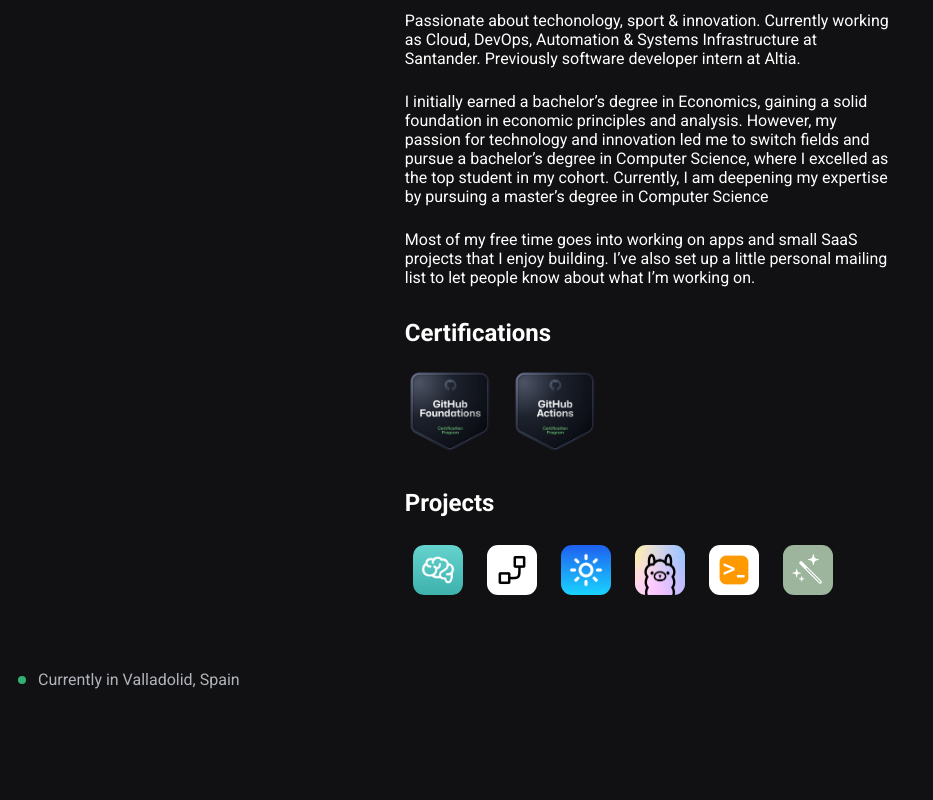
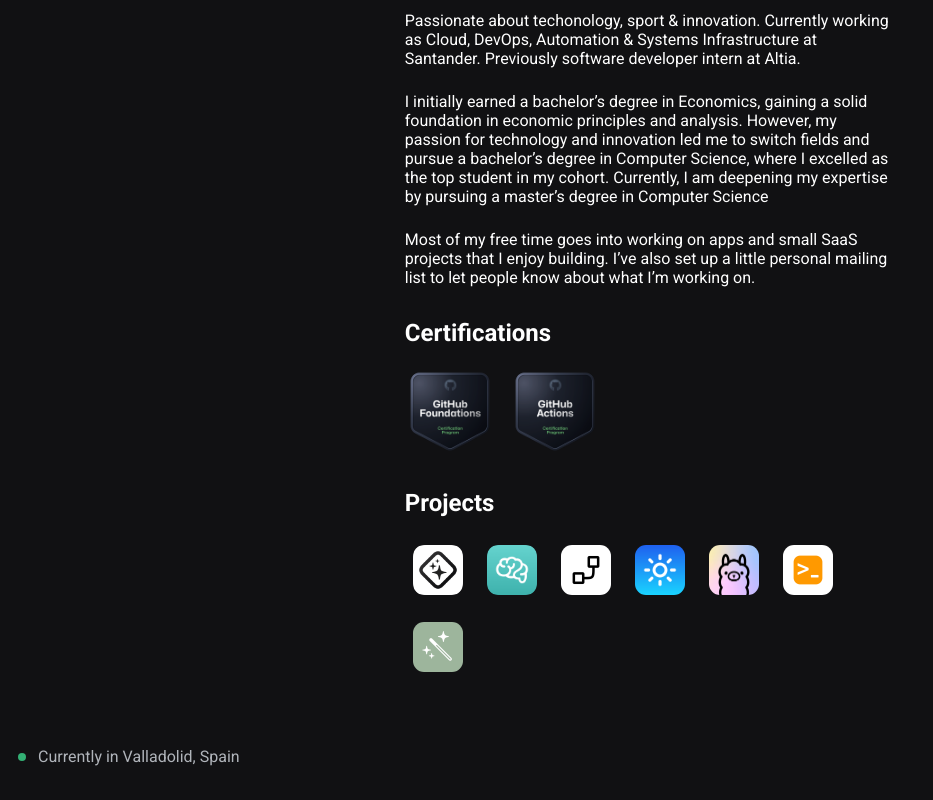
Before and after one commit to alvarogarciapiz/lvrpiz, a React (Vite) app: page / in a window 1280 px wide. Shown: the part 374-1174 px from the top of the page, without its empty margins (0-933 px from the left). Before the commit the page ends 1097 px from the top, so only its background shows below. Built offline with nearby package versions, Linux system fonts and the light colour scheme.

Commit message:
Add Lapis AI project icon and link; remove commented-out GutWarden project

```diff
--- a/src/Content.jsx
+++ b/src/Content.jsx
@@ -7,9 +7,9 @@ import commandIcon from './assets/images/command.png';
 import gawgIcon from './assets/images/gawg.png';
 import intelliTweetIcon from './assets/images/intellitweet.png';
 import moodWiseIcon from './assets/images/moodwise.png';
-import gutWardenIcon from './assets/images/gutwarden.png';
 import stressIcon from './assets/images/stressTracker.png';
 import TimeDaylight from './assets/images/TimeDaylight.png';
+import lapisIcon from './assets/images/lapis.png';
 
 const Content = () => {
 
@@ -44,6 +44,9 @@ const Content = () => {
             <div className='projectsSpace'>
                 <h2>Projects</h2>
                 <div className='projects'>
+                    <a className='project' href='https://lapis.lvrpiz.com'>
+                        <img src={lapisIcon} alt='Lapis AI Offline Private Chat' className='project-icon' />
+                    </a>
                     <a className='project' href='https://stressapp.lvrpiz.com'>
                         <img src={stressIcon} alt='Stress Tracker' className='project-icon' />
                     </a>
@@ -53,9 +56,6 @@ const Content = () => {
                     <a className='project' href='https://timeindaylight.lvrpiz.com'>
                         <img src={TimeDaylight} alt='Time in Daylight app' className='project-icon' />
                     </a>
-                    {/* <a className='project' href='https://gutwarden.lvrpiz.com'>
-                        <img src={gutWardenIcon} alt='The Command' className='project-icon' />
-                    </a> */}
                     <a className='project' href='https://github.com/alvarogarciapiz/IntelliTweet'>
                         <img src={intelliTweetIcon} alt='IntelliTweet' className='project-icon' />
                     </a>
```
Also changed, not shown: src/assets/images/gutwarden.png (deleted), src/assets/images/lapis.png (added).
